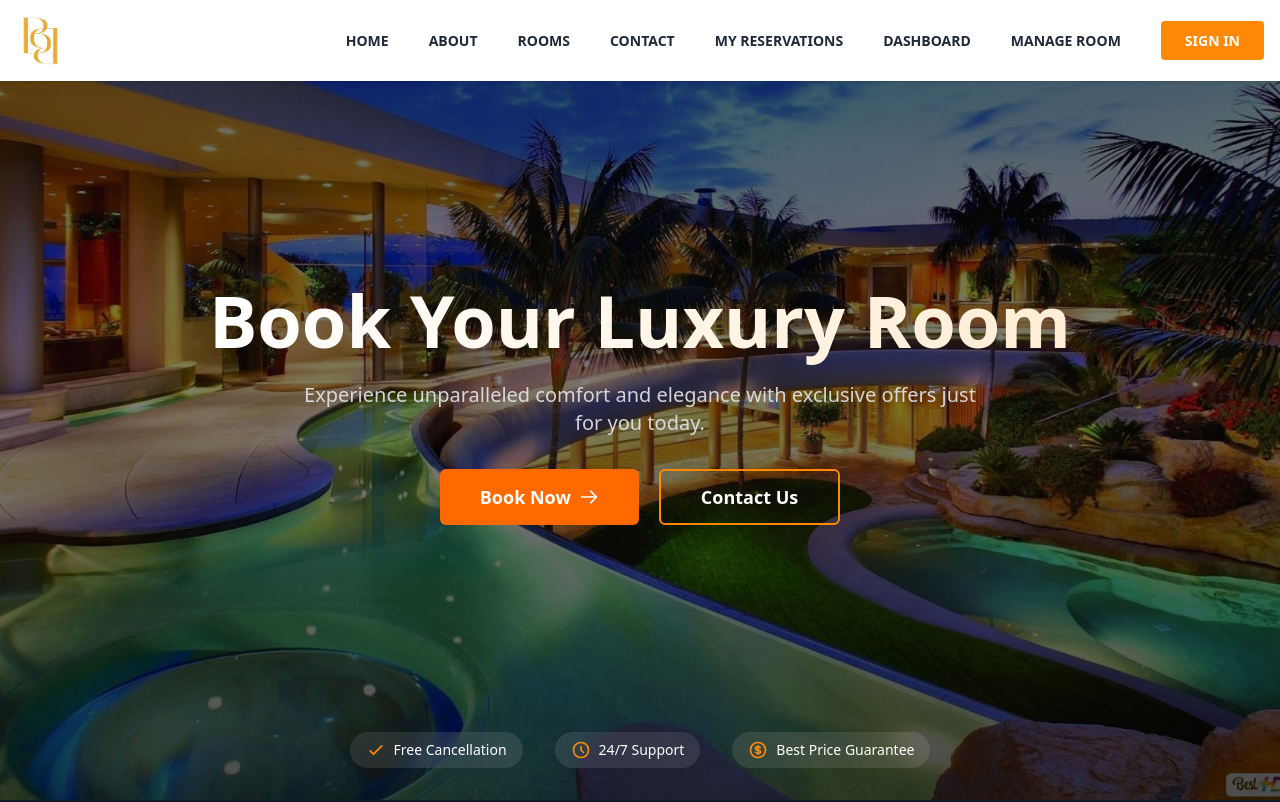
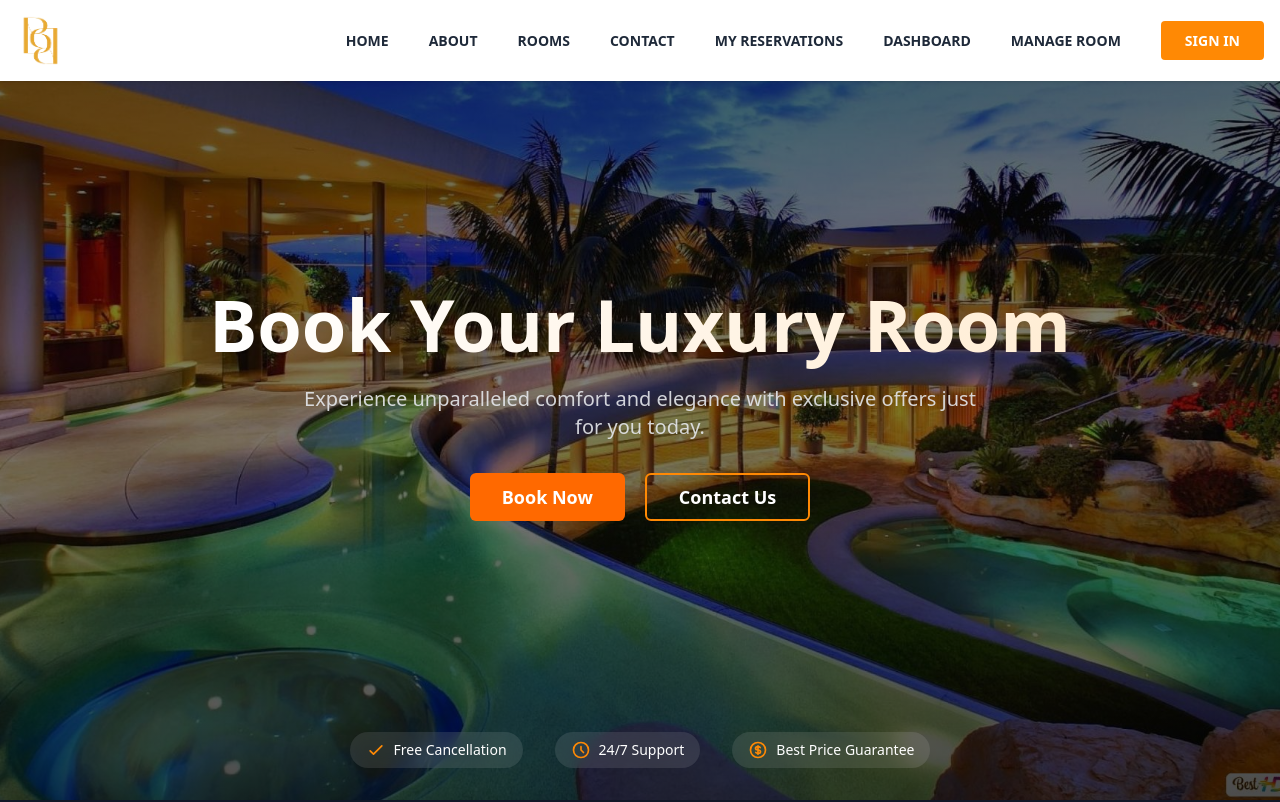
Before and after one commit to TeguhBagasM/bahara-hotel, a Next.js app: page / in a window 1280 px wide. Shown: the top 802 px of the page. Built offline with nearby package versions, Linux system fonts and the light colour scheme.

Commit message:
style: improve hero page and remove search form

```diff
--- a/components/hero.tsx
+++ b/components/hero.tsx
@@ -36,27 +36,13 @@ const Hero = () => {
         <div className="flex flex-col sm:flex-row gap-4 sm:gap-5">
           <Link
             href="/room"
-            className="bg-orange-500 text-white hover:bg-orange-600 py-3 px-8 sm:px-10 text-lg font-semibold rounded-md transition-all duration-300 transform hover:scale-105 hover:shadow-lg flex items-center justify-center"
+            className="bg-orange-500 text-white hover:bg-orange-600 py-2 px-8 text-lg font-semibold rounded-md transition-all duration-300 transform hover:scale-105 hover:shadow-lg flex items-center justify-center"
           >
             <span>Book Now</span>
-            <svg
-              className="w-5 h-5 ml-2"
-              fill="none"
-              stroke="currentColor"
-              viewBox="0 0 24 24"
-              xmlns="http://www.w3.org/2000/svg"
-            >
-              <path
-                strokeLinecap="round"
-                strokeLinejoin="round"
-                strokeWidth="2"
-                d="M14 5l7 7m0 0l-7 7m7-7H3"
-              ></path>
-            </svg>
           </Link>
           <Link
             href="/contact"
-            className="bg-transparent border-2 border-orange-400 text-white hover:bg-orange-400/20 py-3 px-8 sm:px-10 text-lg font-semibold rounded-md transition-all duration-300 transform hover:scale-105 hover:shadow-lg"
+            className="bg-transparent border-2 border-orange-400 text-white hover:bg-orange-400/20 py-2 px-8 text-lg font-semibold rounded-md transition-all duration-300 transform hover:scale-105 hover:shadow-lg"
           >
             Contact Us
           </Link>
```
